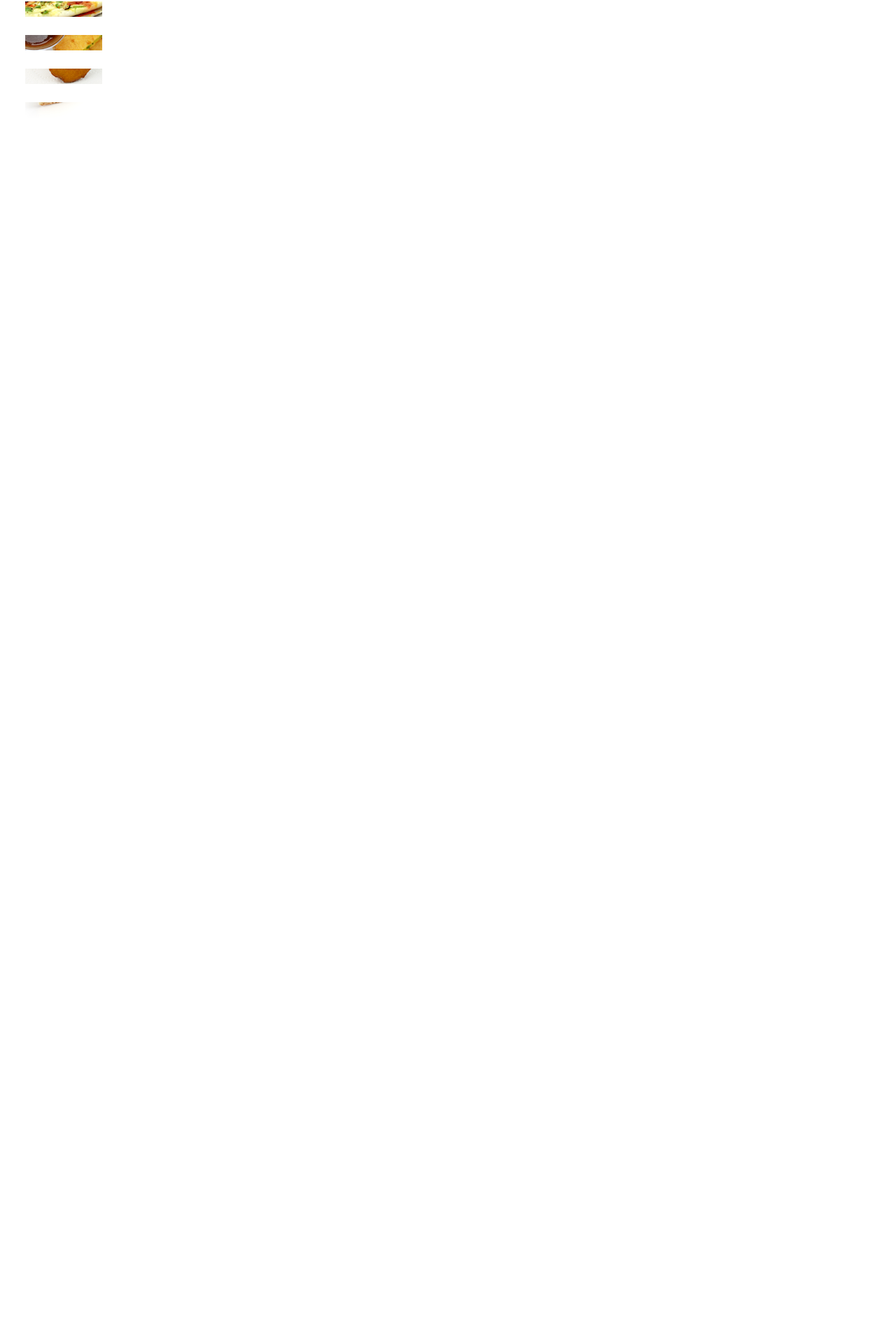
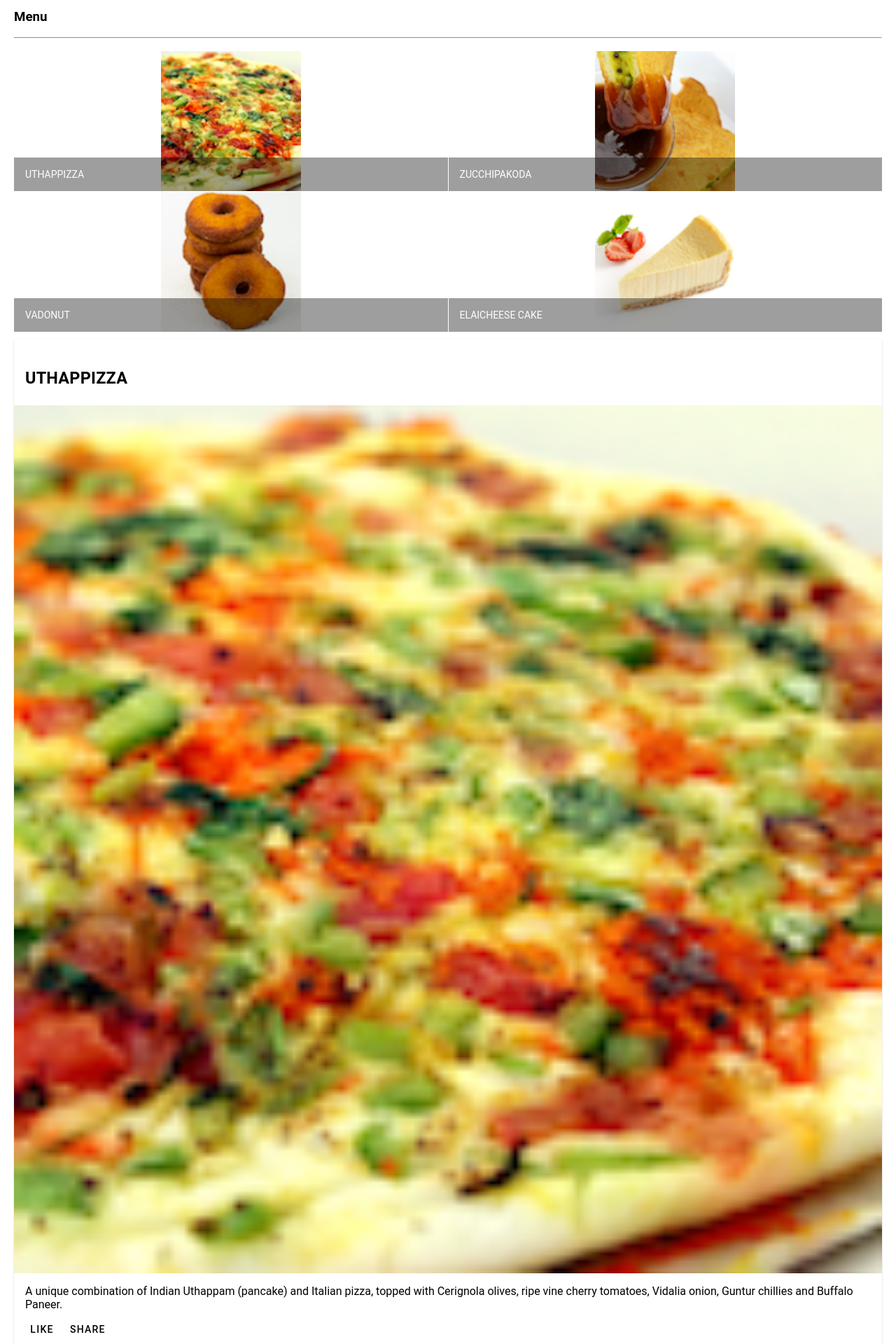
Before and after one commit to Hemanta29/fusion-app, an Angular app: page / in a window 1280 px wide. Shown: the part 90-2010 px from the top of the page at 70% size. Before the commit the page ends 800 px from the top, so only its background shows below. Built offline with nearby package versions, Linux system fonts and the light colour scheme.

Commit message:
angular component part 2

```diff
--- a/src/app/menu/menu.component.html
+++ b/src/app/menu/menu.component.html
@@ -1,11 +1,50 @@
 <div class="container" fxLayout="column" fxLayoutGap="10px">
-  <mat-list fxFlex>
+  <div fxFlex>
+    <div>
+      <h3>Menu</h3>
+      <hr />
+    </div>
+  </div>
+  <div fxFlex>
+    <mat-grid-list cols="2" rowHeight="200px">
+      <mat-grid-tile *ngFor="let dish of dishes">
+        <img height="200px" src="{{ dish.image }}" alt="{{ dish.name }}" />
+        <mat-grid-tile-footer>
+          <h1>{{ dish.name | uppercase }}</h1>
+        </mat-grid-tile-footer>
+      </mat-grid-tile>
+    </mat-grid-list>
+  </div>
+
+  <div fxFlex *ngIf="selectedDish">
+    <mat-card>
+      <mat-card-header>
+        <mat-card-title>
+          <h3>{{ selectedDish.name | uppercase }}</h3>
+        </mat-card-title>
+      </mat-card-header>
+      <img
+        mat-card-image
+        src="{{ selectedDish.image }}"
+        alt="{{ selectedDish.name }}"
+      />
+      <mat-card-content>
+        <p>{{ selectedDish.description }}</p>
+      </mat-card-content>
+      <mat-card-actions>
+        <button mat-button>LIKE</button>
+        <button mat-button>SHARE</button>
+      </mat-card-actions>
+    </mat-card>
+  </div>
+
+  <!-- <mat-list fxFlex>
     <mat-list-item *ngFor="let dish of dishes">
-      <img matListAvatar src="{{ dish.image }}" alt="{{ dish.name }}" />
-      <h1 matLine>{{ dish.name }}</h1>
-      <p matLine>
+      <img matListItemAvatar src="{{ dish.image }}" alt="{{ dish.name }}" />
+      <h1 matListItemTitle>{{ dish.name }}</h1>
+      <p matListItemLine>
         <span> {{ dish.description }} </span>
       </p>
     </mat-list-item>
-  </mat-list>
+  </mat-list> -->
 </div>
--- a/src/app/menu/menu.component.ts
+++ b/src/app/menu/menu.component.ts
@@ -1,16 +1,8 @@
 import { Component, OnInit } from '@angular/core';
 import { Dish } from '../shared/dish';
 
-@Component({
-  selector: 'app-menu',
-  templateUrl: './menu.component.html',
-  styleUrls: ['./menu.component.scss']
-})
 
-
-export class MenuComponent implements OnInit {
-
-  dishes: Dish[] = [
+const DISHES: Dish[] = [
   {
     id: '0',
     name: 'Uthappizza',
@@ -19,7 +11,6 @@
     featured: true,
     label: 'Hot',
     price: '4.99',
-      // tslint:disable-next-line:max-line-length
     description: 'A unique combination of Indian Uthappam (pancake) and Italian pizza, topped with Cerignola olives, ripe vine cherry tomatoes, Vidalia onion, Guntur chillies and Buffalo Paneer.'
   },
   {
@@ -53,7 +44,15 @@
     description: 'A delectable, semi-sweet New York Style Cheese Cake, with Graham cracker crust and spiced with Indian cardamoms'
   }
 ];
+@Component({
+  selector: 'app-menu',
+  templateUrl: './menu.component.html',
+  styleUrls: ['./menu.component.scss']
+})
 
+export class MenuComponent implements OnInit {
+  dishes: Dish[] = DISHES;
+  selectedDish: Dish = DISHES[0];
   ngOnInit(): void {
 
   }
```
Also changed, not shown: src/app/app.module.ts (+7 -1 lines). Lines whose indentation alone changed are shown as unchanged.
